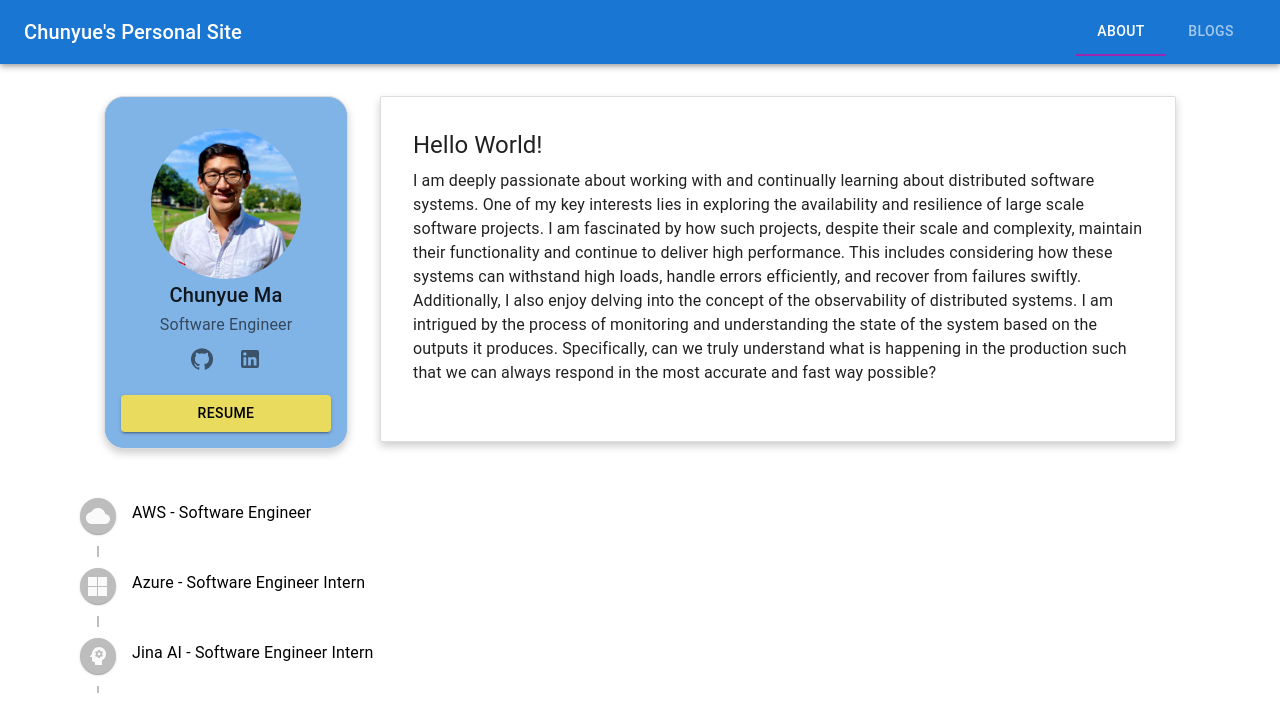
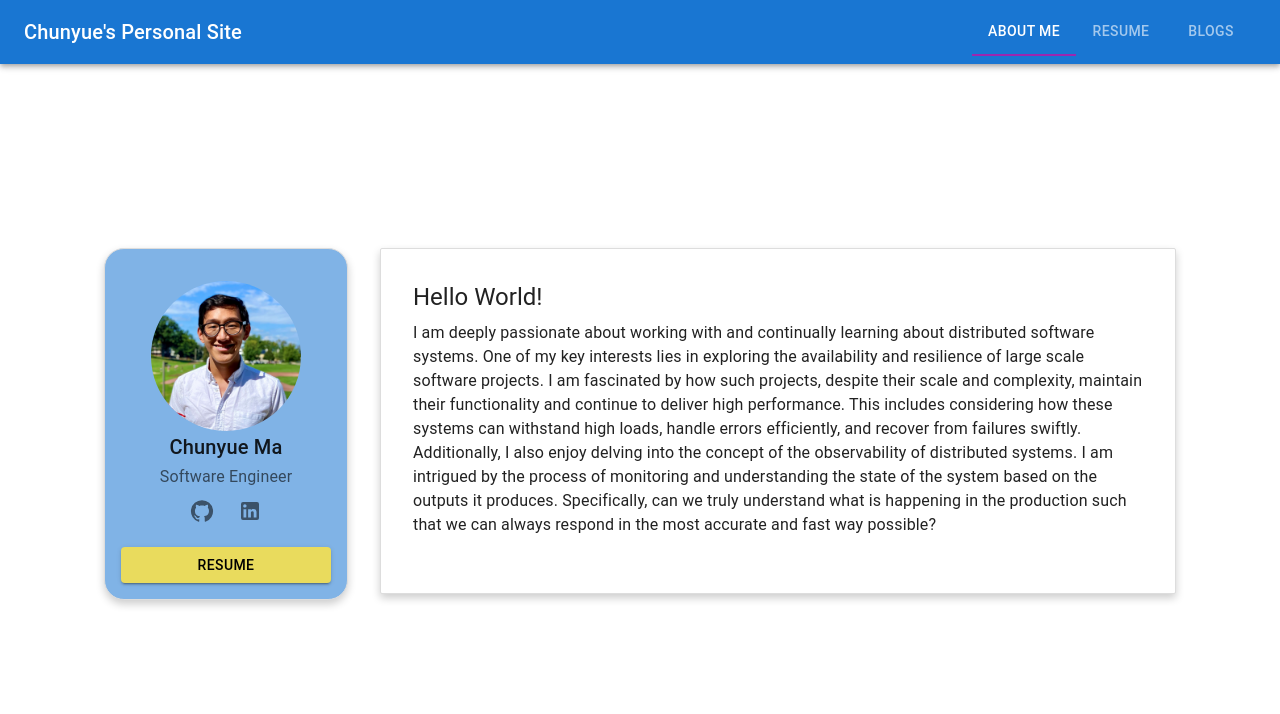
Before and after one commit to chunyuema/chunyuema.github.io, a React (Create React App) app: page / in a window 1280 px wide. Shown: the top 714 px of the page. Built offline with nearby package versions, Linux system fonts and the light colour scheme; the HTML template or start-up script is replaced by a standard one.

Commit message:
Use tab navigation to avoid react routing - does not work for github pages

```diff
--- a/src/components/layout/Layout.tsx
+++ b/src/components/layout/Layout.tsx
@@ -1,18 +1,95 @@
-import React from 'react';
-import { Container } from '@mui/material';
-import AppBarComponent from '../AppBar';
+import React, { useState } from "react";
+import { Container, AppBar, Tabs, Tab, Typography, Toolbar, useMediaQuery, useTheme, IconButton, Drawer, List, ListItem, ListItemText } from "@mui/material";
+import MenuIcon from "@mui/icons-material/Menu";
+import AboutMe from "../screen/AboutMe";
+import EmploymentHistory from "../EmploymentHistory";
+import { styled } from '@mui/system';
 
 interface LayoutProps {
   children?: React.ReactNode;
 }
 
 const Layout: React.FC<LayoutProps> = ({ children }) => {
+  const [activeTab, setActiveTab] = useState("aboutMe");
+  const [drawerOpen, setDrawerOpen] = useState(false);
+
+  const handleTabChange = (event: React.SyntheticEvent, newValue: string) => {
+    setActiveTab(newValue);
+  };
+
+  const theme = useTheme();
+  const isMobile = useMediaQuery(theme.breakpoints.down("sm")); // Check if screen is small
+
+  // Define styles using styled
+  const StyledToolbar = styled(Toolbar)(({ theme }) => ({
+    display: 'flex',
+    justifyContent: 'space-between',
+    [theme.breakpoints.down('sm')]: {
+      justifyContent: 'space-between',
+    },
+  }));
+
+  const CenteredContainer = styled(Container)(({ theme }) => ({
+    display: 'flex',
+    flexDirection: 'column',
+    alignItems: 'center', // Centers horizontally
+    justifyContent: 'center', // Centers vertically
+    minHeight: '90vh', // Ensures the container takes up the full viewport height
+    padding: theme.spacing(2), // Optional: Add some padding
+  }));
+
+  const handleDrawerOpen = () => {
+    setDrawerOpen(true);
+  };
+
+  const handleDrawerClose = () => {
+    setDrawerOpen(false);
+  };
+
   return (
     <div>
-      <AppBarComponent />
-      <Container sx={{ mt: 2 }}>
-        {children}
-      </Container>
+      <AppBar position="static">
+        <StyledToolbar>
+          <Typography variant="h6">Chunyue's Personal Site</Typography>
+          {isMobile ? (
+            <>
+              <IconButton edge="start" color="inherit" aria-label="menu" onClick={handleDrawerOpen}>
+                <MenuIcon />
+              </IconButton>
+              <Drawer anchor="right" open={drawerOpen} onClose={handleDrawerClose}>
+                <List>
+                  <ListItem onClick={() => { setActiveTab("aboutMe"); handleDrawerClose(); }}>
+                    <ListItemText primary="About Me" />
+                  </ListItem>
+                  <ListItem onClick={() => { setActiveTab("resume"); handleDrawerClose(); }}>
+                    <ListItemText primary="Resume" />
+                  </ListItem>
+                  <ListItem onClick={() => { setActiveTab("blogs"); handleDrawerClose(); }}>
+                    <ListItemText primary="Blogs" />
+                  </ListItem>
+                </List>
+              </Drawer>
+            </>
+          ) : (
+            <Tabs
+              value={activeTab}
+              onChange={handleTabChange}
+              textColor="inherit"
+              indicatorColor="secondary"
+              aria-label="tabs"
+            >
+              <Tab label="About Me" value="aboutMe" />
+              <Tab label="Resume" value="resume" />
+              <Tab label="Blogs" value="blogs" />
+            </Tabs>
+          )}
+        </StyledToolbar>
+      </AppBar>
+
+      <CenteredContainer>
+        {activeTab === "aboutMe" && <AboutMe />}
+        {/* {activeTab === "resume" && <EmploymentHistory />} */}
+      </CenteredContainer>
     </div>
   );
 };
```
